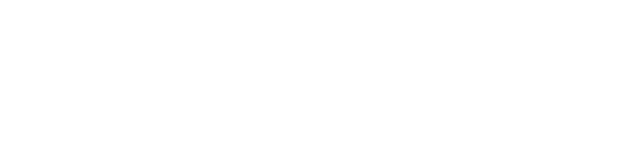
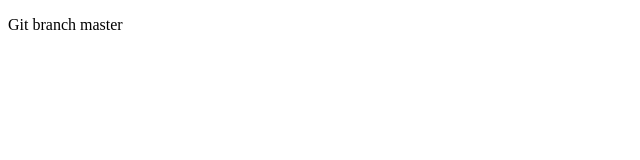
Before and after one commit to serhii-kalyna/git.test, a plain HTML site: page index.html in a window 1280 px wide. Shown: the whole page, without its empty margins (0-640 px from the left). Drawn offline with Linux system fonts and the light colour scheme.

Commit message:
commit in to branch master

```diff
--- a/index.html
+++ b/index.html
@@ -7,7 +7,7 @@
 <body>
 	<div class="wrapper">
 		<header></header>
-		<main></main>
+		<main><p>Git branch master</p></main>
 		<footer></footer>
 	</div>
 </body>
```
